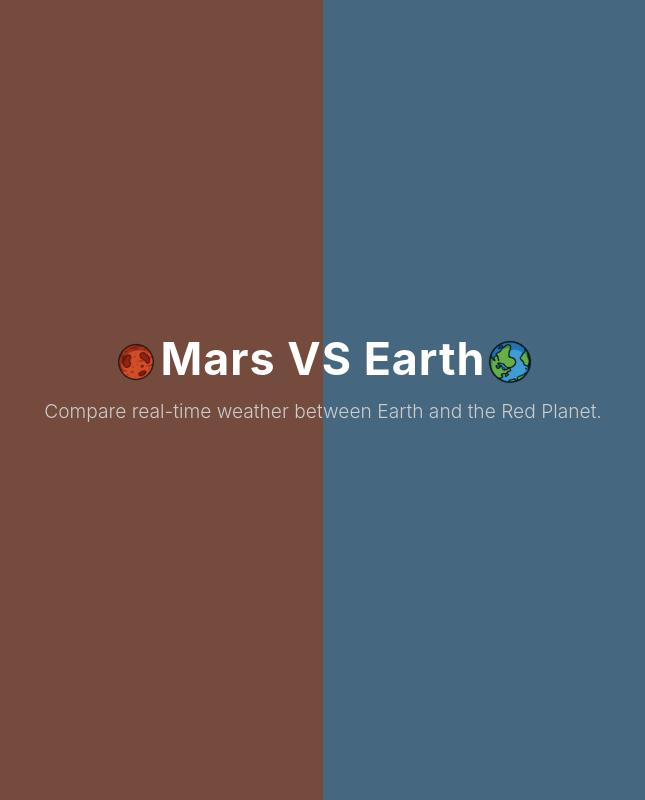
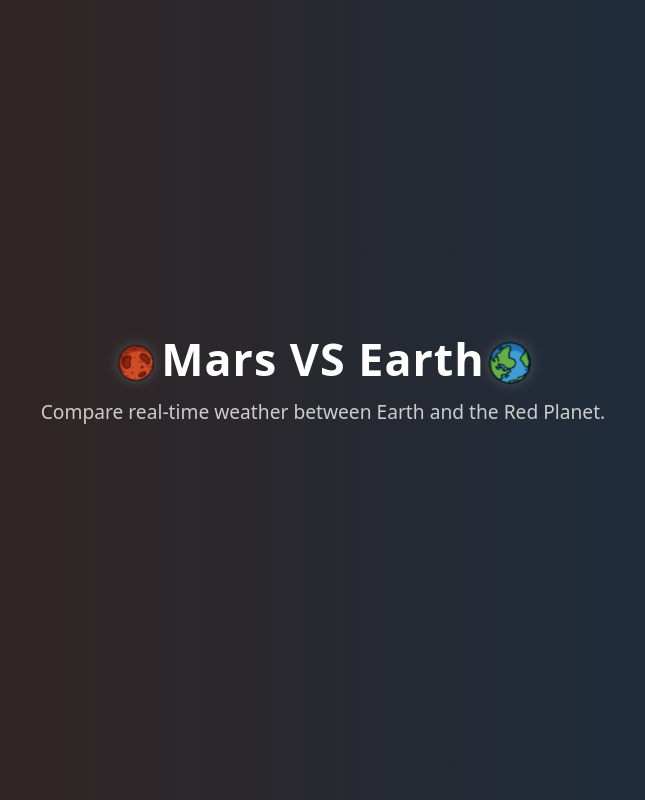
Before and after one commit to bhi049/weather-on-mars, a React (Vite) app in the folder frontend/: page / in a window 1280 px wide. Shown: the whole page, without its empty margins (317-962 px from the left). Built offline with nearby package versions, Linux system fonts and the light colour scheme; no server answers.

Commit message:
small css changes

```diff
--- a/frontend/src/App.css
+++ b/frontend/src/App.css
@@ -5,8 +5,8 @@
   text-align: center;
 }
 body {
-  background: linear-gradient(to right, #754b3d 50%, #466780 50%);
-  font-family: 'Inter', sans-serif;
+  background:
+    linear-gradient(to right, #3a221a 0%, #163046 100%);
 }
 
 .subtext {
--- a/frontend/src/styles/HeroHeader.css
+++ b/frontend/src/styles/HeroHeader.css
@@ -36,4 +36,5 @@
   vertical-align: middle;
   animation: spin 10s linear infinite;
   transition: transform 0.2s ease;
+  filter: drop-shadow(0 0 6px rgba(255, 255, 255, 0.2));
 }
```
